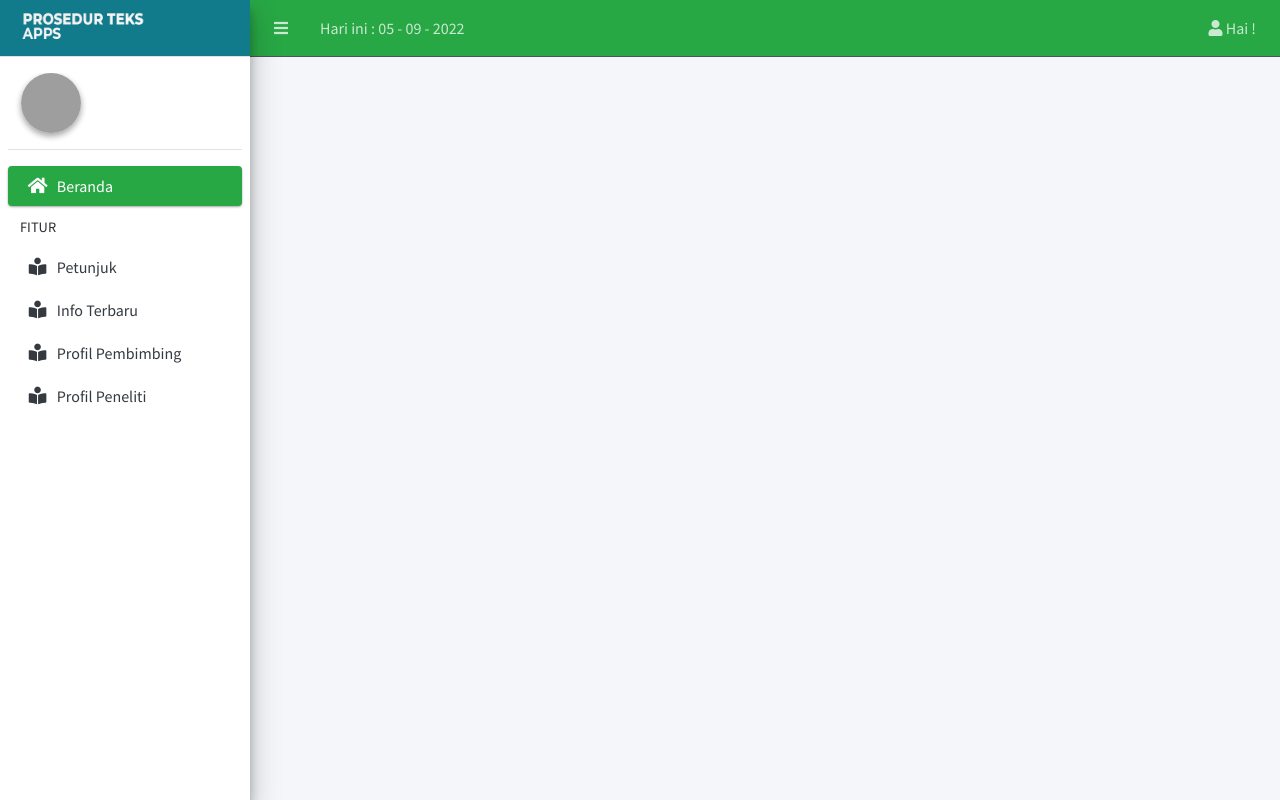
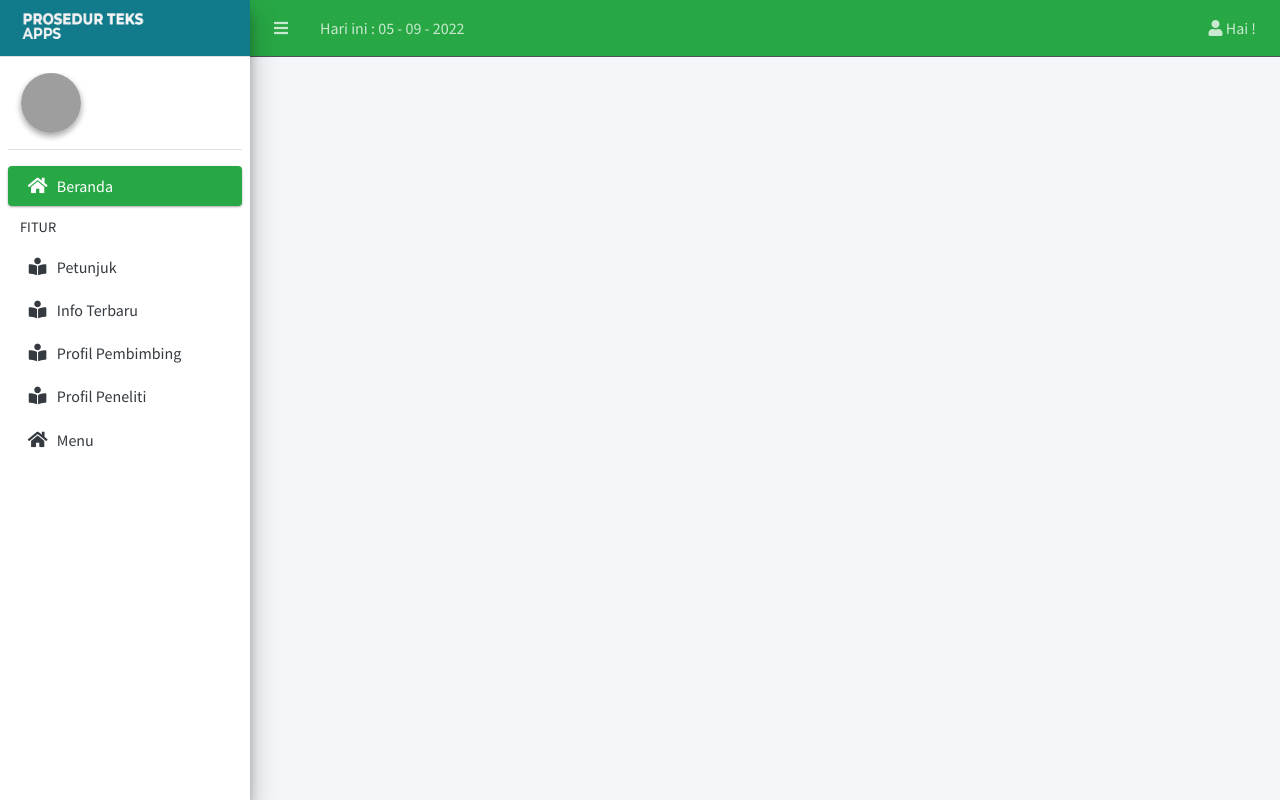
Before and after one commit to fitrahizulfalaq/prosedurunsri, a PHP site: the page made by application/views/template/dashboard.php in a window 1280 px wide. Run offline with PHP 8.4, Linux system fonts and the light colour scheme; the template is opened without the code that fills it, so the values that code supplies are empty; some libraries are stand-ins or nearby versions; grey boxes are pictures that could not be loaded.

Commit message:
penambahan menu desktop

```diff
--- a/application/views/template/dashboard.php
+++ b/application/views/template/dashboard.php
@@ -118,6 +118,12 @@
 								<p>Profil Peneliti</p>
 							</a>
 						</li>
+						<li class="nav-item">
+							<a href="<?= base_url('page/menu/awal') ?>" class="nav-link <?= $this->uri->segment(1) == 'dashboard' || $this->uri->segment(1) == "page" || $this->uri->segment(2) == "menu" ? "active" : "" ?>">
+								<i class="nav-icon fas fa-home"></i>
+								<p>Menu</p>
+							</a>
+						</li>
 						<?php if ($this->session->tipe_user == '2') { ?>
 							<li class="nav-item">
 								<a href="<?= site_url('tugas') ?>" class="nav-link <?= $this->uri->segment(1) == 'lihat_tugas' ? "active" : "" ?>">
```
